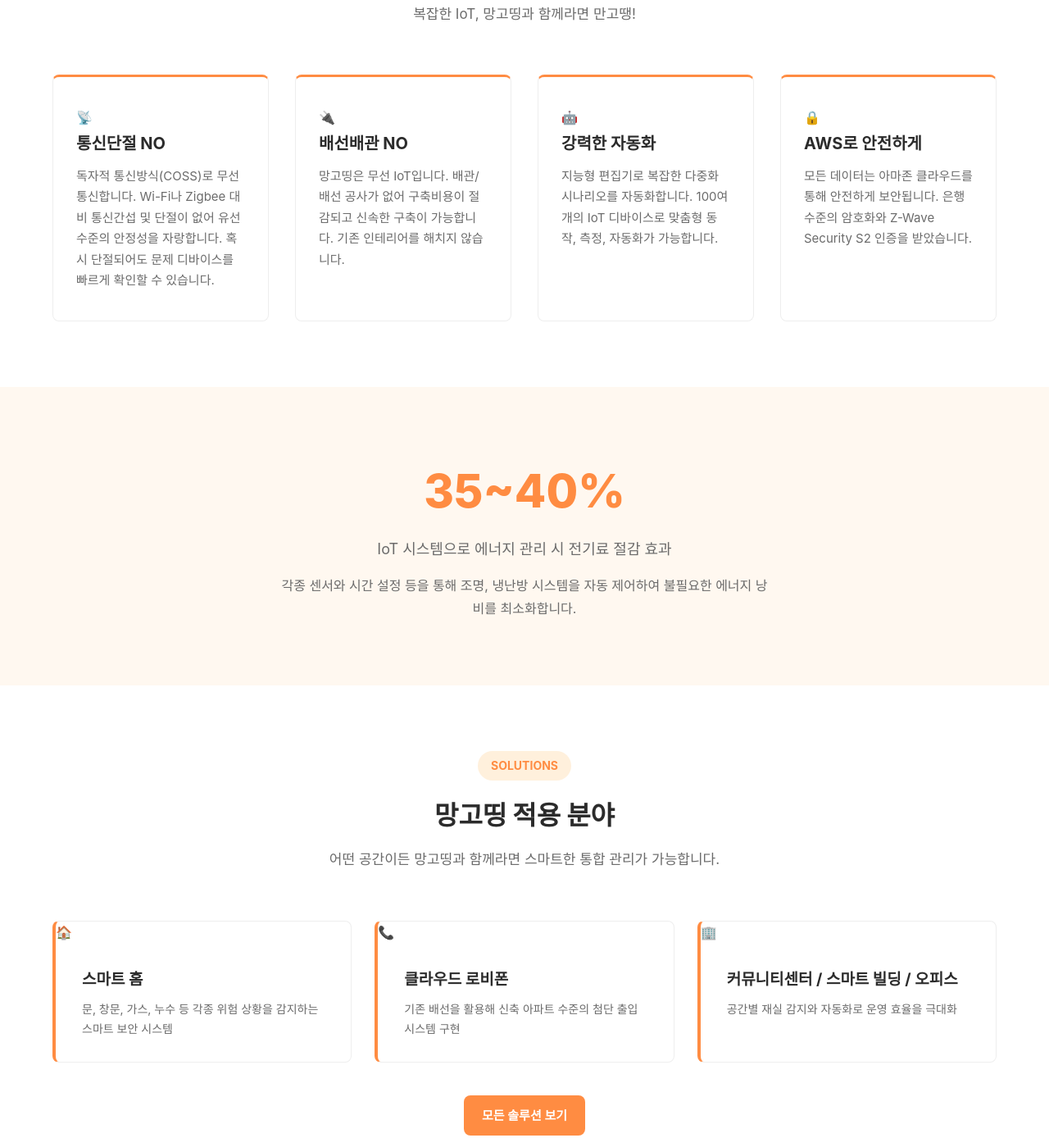
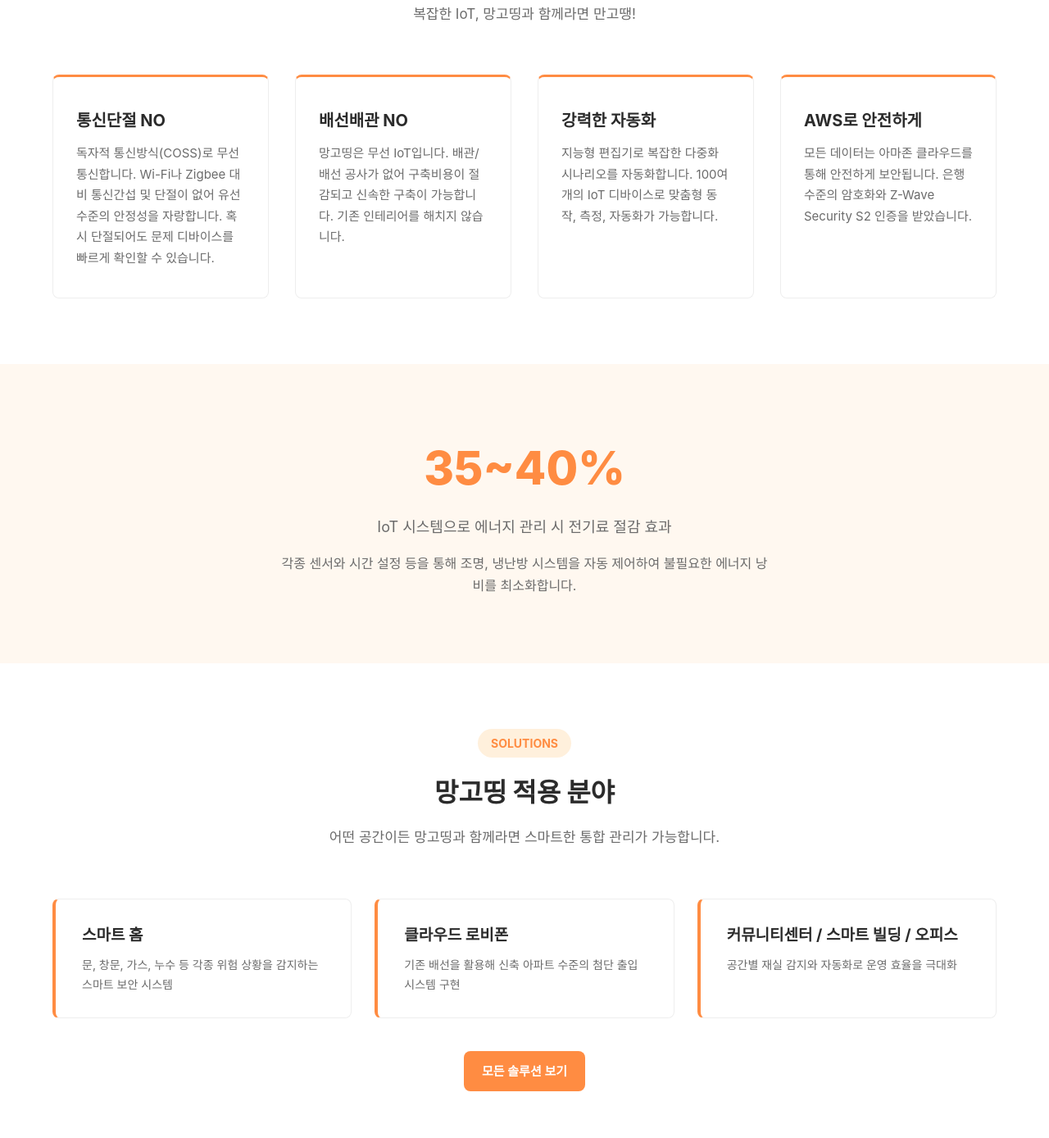
Before and after one commit to dycis-iot/mango, a plain HTML site: page index.html in a window 1280 px wide. Shown: the part 694-2082 px from the top of the page at 82% size. Drawn offline with Linux system fonts and the light colour scheme.

Commit message:
Update index.html

```diff
--- a/index.html
+++ b/index.html
@@ -50,28 +50,30 @@
         <h2>망고띵만의 차별점</h2>
         <p>복잡한 IoT, 망고띵과 함께라면 만고땡!</p>
       </div>
+
+
+
       <div class="feature-grid">
         <div class="feature-card">
-          <div class="icon">📡</div>
           <h3>통신단절 NO</h3>
           <p>독자적 통신방식(COSS)로 무선통신합니다. Wi-Fi나 Zigbee 대비 통신간섭 및 단절이 없어 유선 수준의 안정성을 자랑합니다. 혹시 단절되어도 문제 디바이스를 빠르게 확인할 수 있습니다.</p>
         </div>
         <div class="feature-card">
-          <div class="icon">🔌</div>
           <h3>배선배관 NO</h3>
           <p>망고띵은 무선 IoT입니다. 배관/배선 공사가 없어 구축비용이 절감되고 신속한 구축이 가능합니다. 기존 인테리어를 해치지 않습니다.</p>
         </div>
         <div class="feature-card">
-          <div class="icon">🤖</div>
           <h3>강력한 자동화</h3>
           <p>지능형 편집기로 복잡한 다중화 시나리오를 자동화합니다. 100여 개의 IoT 디바이스로 맞춤형 동작, 측정, 자동화가 가능합니다.</p>
         </div>
         <div class="feature-card">
-          <div class="icon">🔒</div>
           <h3>AWS로 안전하게</h3>
           <p>모든 데이터는 아마존 클라우드를 통해 안전하게 보안됩니다. 은행 수준의 암호화와 Z-Wave Security S2 인증을 받았습니다.</p>
         </div>
       </div>
+
+
+
     </div>
   </section>
 
@@ -96,29 +98,31 @@
         <h2>망고띵 적용 분야</h2>
         <p>어떤 공간이든 망고띵과 함께라면 스마트한 통합 관리가 가능합니다.</p>
       </div>
-      <div class="solution-grid">
+
+
+            <div class="solution-grid">
         <div class="solution-card">
-          <div class="thumb">🏠</div>
           <div class="content">
             <h3>스마트 홈</h3>
             <p>문, 창문, 가스, 누수 등 각종 위험 상황을 감지하는 스마트 보안 시스템</p>
           </div>
         </div>
         <div class="solution-card">
-          <div class="thumb">📞</div>
           <div class="content">
             <h3>클라우드 로비폰</h3>
             <p>기존 배선을 활용해 신축 아파트 수준의 첨단 출입 시스템 구현</p>
           </div>
         </div>
         <div class="solution-card">
-          <div class="thumb">🏢</div>
           <div class="content">
             <h3>커뮤니티센터 / 스마트 빌딩 / 오피스</h3>
             <p>공간별 재실 감지와 자동화로 운영 효율을 극대화</p>
           </div>
         </div>
       </div>
+
+
+
       <div style="text-align:center;margin-top:40px;">
         <a href="solutions.html" class="btn btn-primary">모든 솔루션 보기</a>
       </div>
```
